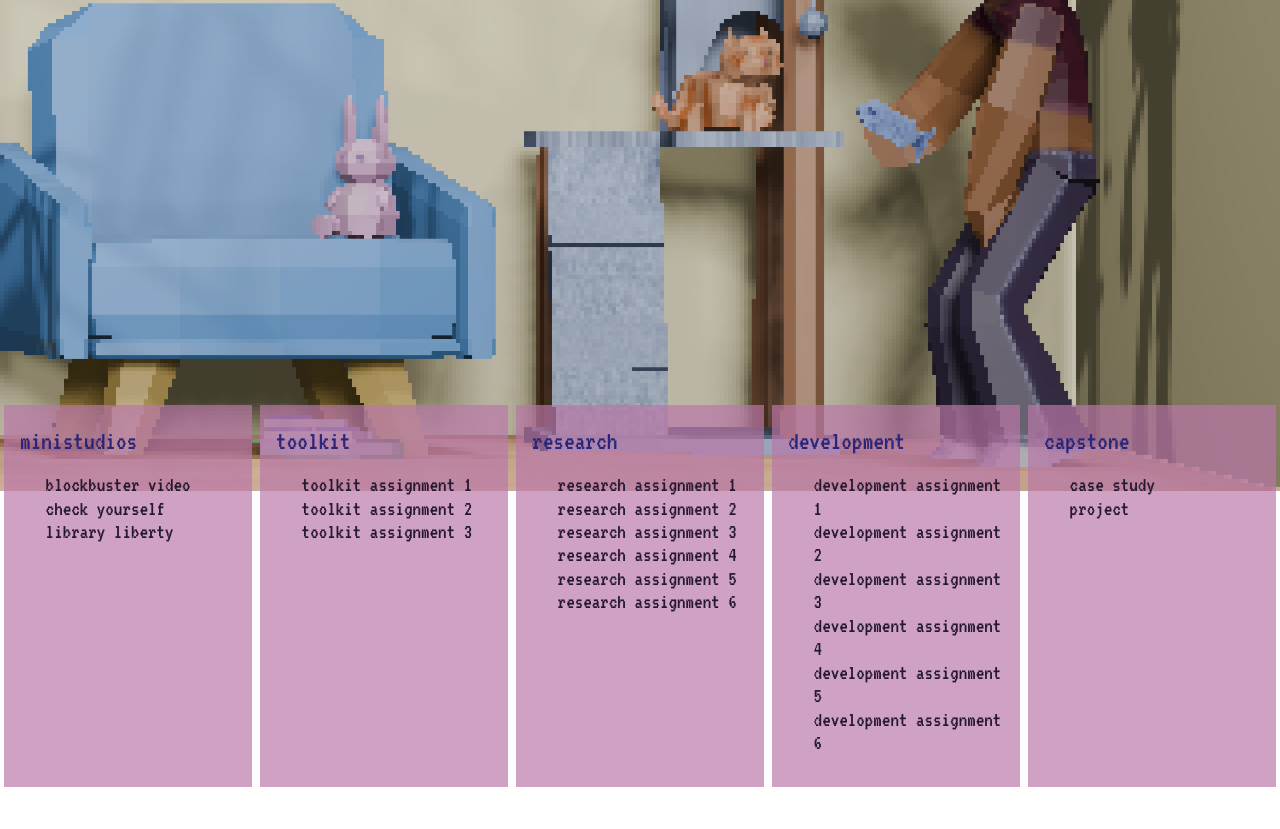
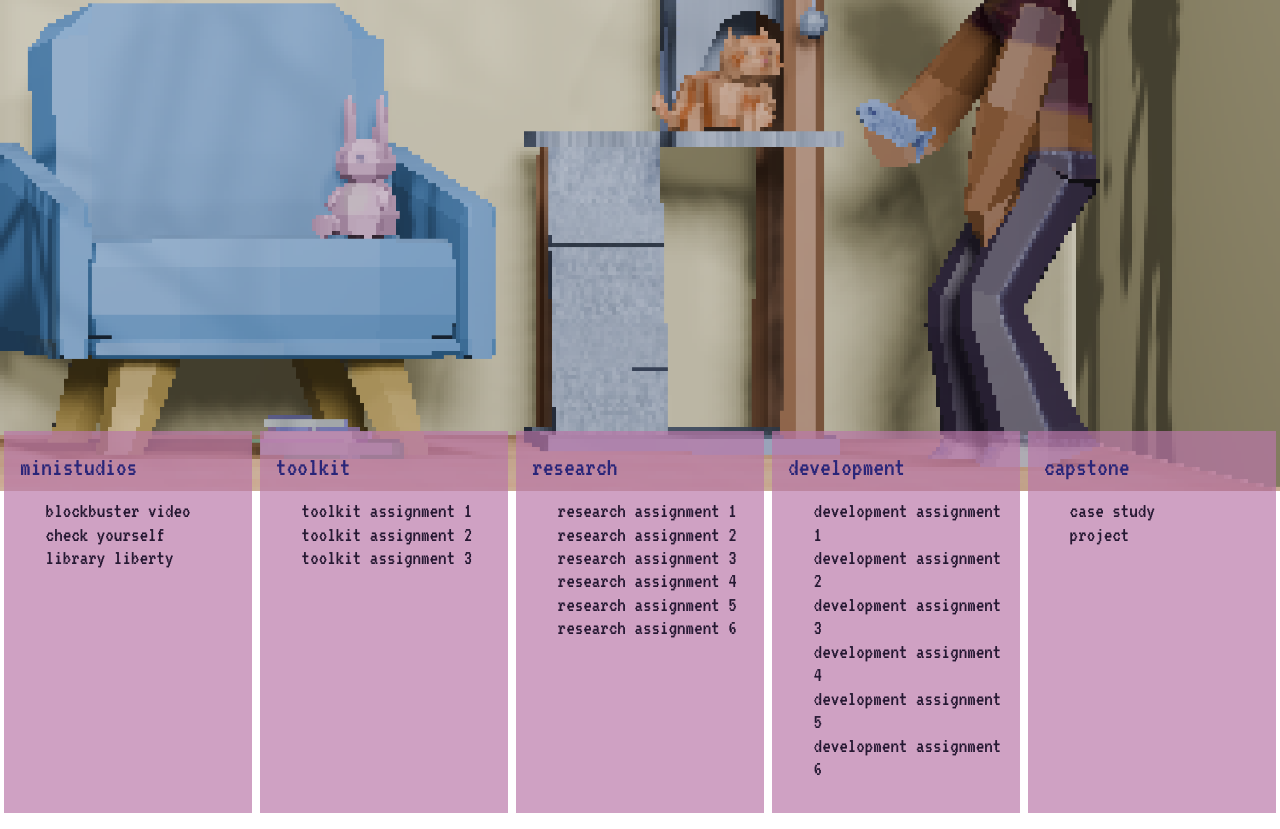
Before and after one commit to reileyaj/157B, a plain HTML site: page index.html in a window 1280 px wide. Shown: the part 249-1078 px from the top of the page. Before the commit the page ends 1052 px from the top, so only its background shows below. Drawn offline with nearby package versions, Linux system fonts and the light colour scheme.

Commit message:
fixed section placement?

```diff
--- a/styles.css
+++ b/styles.css
@@ -40,24 +40,17 @@ header {
     margin: 0 auto 2em auto;
 }
 
-/* #banner {
+#banner {
     position: relative;
     display: flex;
     width: 1100px;
     height: 250px;
     margin: auto;
-    background-color: rgb(235, 235, 235);
-    color: #333;
-    overflow: hidden;
-    display: grid;
-	place-items: center;
 }
 
 #banner.switch {
-    background-color: #333;
-    color: rgb(235, 235, 235);
     transition: all 2s;
-} */
+}
 
 main {
     display: flex;
@@ -68,7 +61,7 @@ main {
 main section {
     flex: 1;
     background-color: #ba78a9b0;
-    margin: 25em .25em; margin-bottom: 0;
+    margin: 11em .25em; margin-bottom: 0;
     padding: 1em;
 }
 
```
